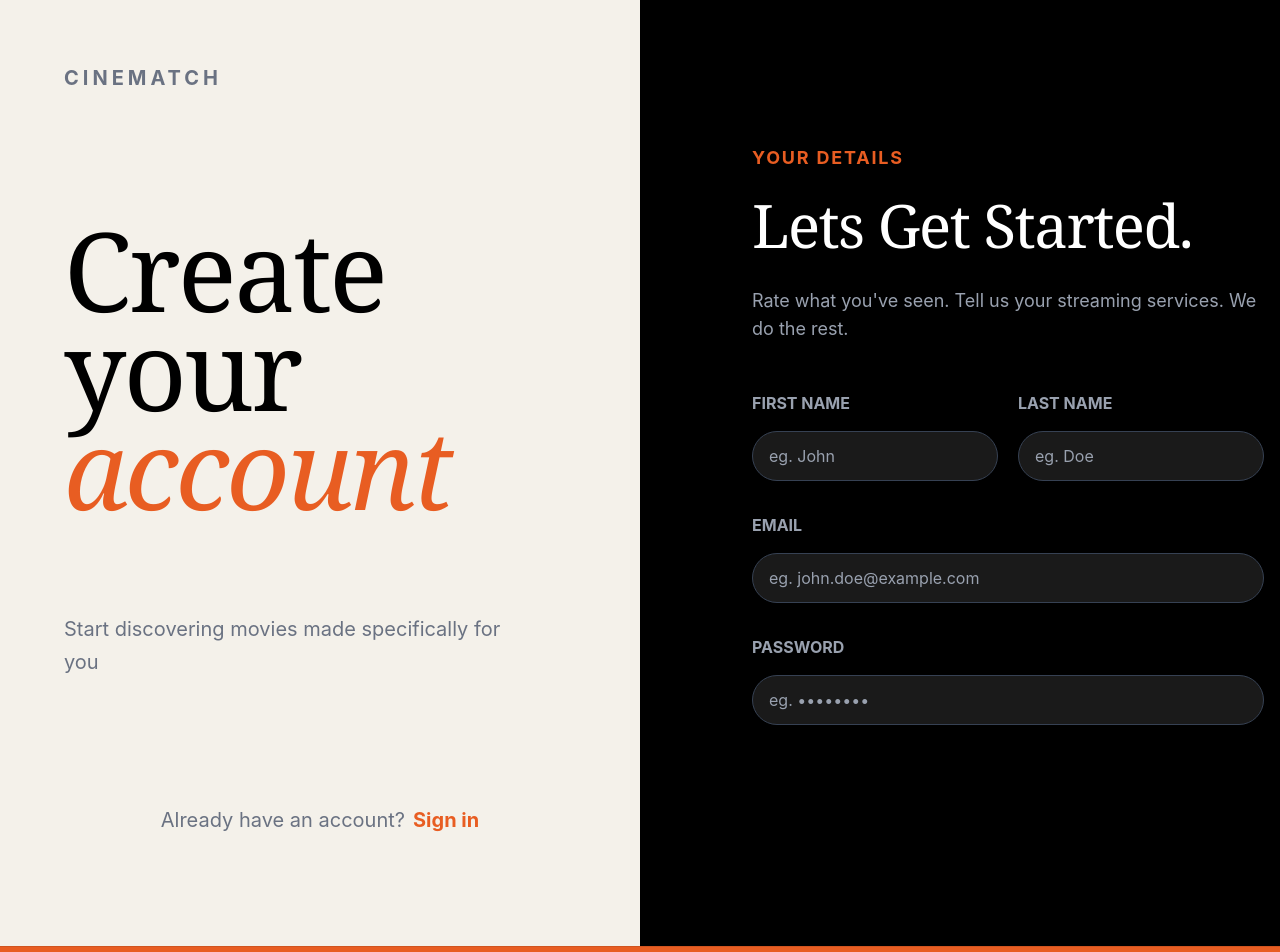
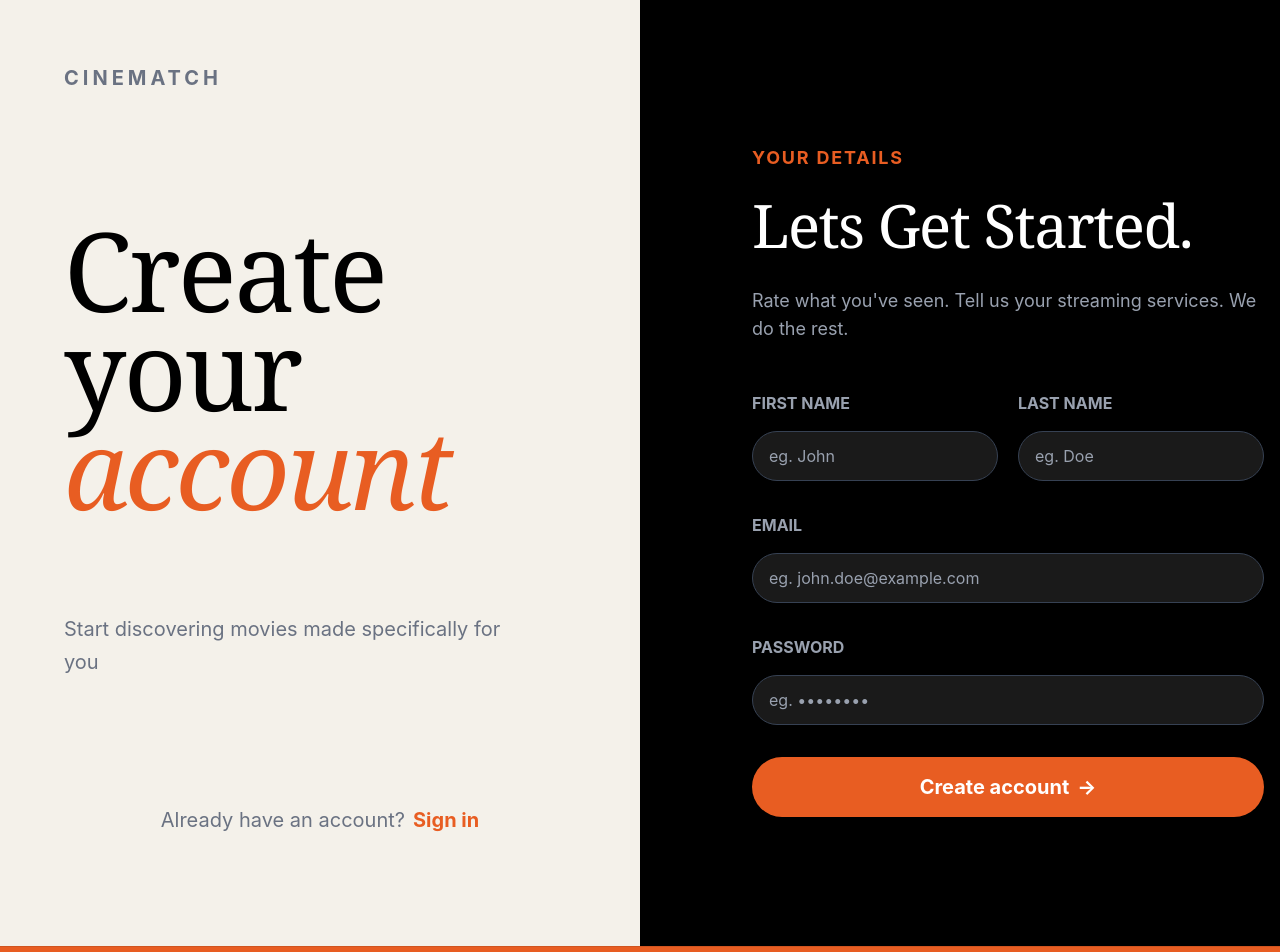
Before and after one commit to SquidDre/cinematch-frontend-web, a React (Vite) app: page /create in a window 1280 px wide. Shown: the top 952 px of the page. Built offline with nearby package versions, Linux system fonts and the light colour scheme.

Commit message:
added form and 'Create account' button to Navigate to services page (note: comments at top of page)

```diff
--- a/src/pages/signup/create.tsx
+++ b/src/pages/signup/create.tsx
@@ -1,15 +1,27 @@
+// IMPORTANT: for this page handleSubmit is currently just a placeholder that logs the form data to the console.
+// In a real application, you would replace the console.log with an API call to your backend to create the user account.
+// Also have it switch to the next page or show a success message upon successful account creation.
+
 import React from 'react';
+import { useNavigate } from 'react-router-dom';
 
 const SplashScreen: React.FC = () => {
   // A reusable block for the marquee so we can duplicate it for an infinite loop
+  const Navigate = useNavigate();
   const [ firstName, setFirstName ] = React.useState('');
   const [ lastName, setLastName ] = React.useState('');
   const [ email, setEmail ] = React.useState('');
   const [ password, setPassword ] = React.useState('');
 
+  //submitting the form, eventually will call backend API
+  const handleSubmit = (e: React.FormEvent) => {
+    e.preventDefault();
+    // Here is where we will eventually call your backend API!
+    console.log("Submitting:", { firstName, lastName, email, password });
+    Navigate("/services");
+  };
+
   const MarqueeContent = () => (
-
-
     <div className="flex items-center space-x-6 px-3">
       <span className="font-serif text-3xl font-bold tracking-tight text-black">CineMatch</span>
       <span className="text-white/70 text-sm">●</span>
@@ -98,6 +110,7 @@ const SplashScreen: React.FC = () => {
             <p className="text-gray-400 text-lg mb-12">
               Rate what you've seen. Tell us your streaming services. We do the rest.
             </p>
+            <form onSubmit={handleSubmit}>
               <div className="grid grid-cols-1 md:grid-cols-2 gap-5 mb-4">
                 <div className="flex flex-col">
 
@@ -149,6 +162,14 @@ const SplashScreen: React.FC = () => {
                   onChange={(e) => setPassword(e.target.value)}
                   className="w-full mb-4 px-4 py-3 rounded-full bg-white/10 border border-gray-700 text-white placeholder-gray-400 focus:outline-none focus:ring-2 focus:ring-[#E85D22] focus:border-transparent transition-colors duration-200"
               />
+              {/* Submit Button */}
+              <button
+                type="submit"
+                className="w-full bg-[#E85D22] hover:bg-[#d04e1b] text-white py-4 px-8 rounded-full font-bold text-xl transition-colors mt-4 flex items-center justify-center gap-2"
+              >
+                Create account <span>&rarr;</span>
+              </button>
+            </form>
 
 
 
```
Also changed, not shown: src/pages/login.tsx (added). Lines whose indentation alone changed are shown as unchanged.
